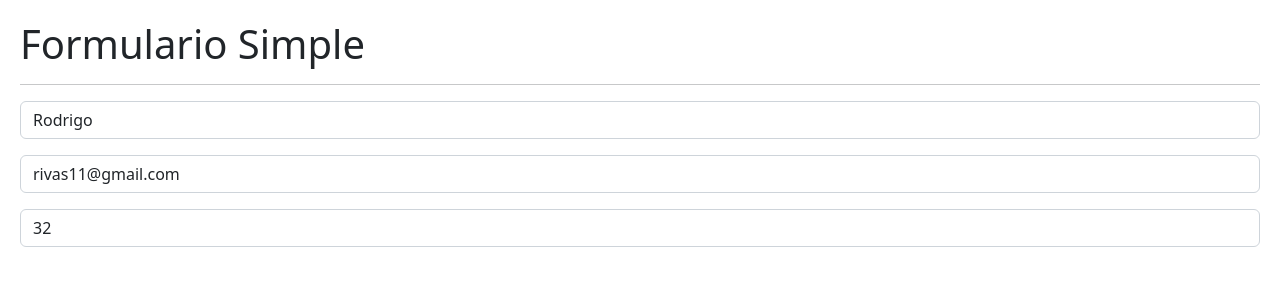
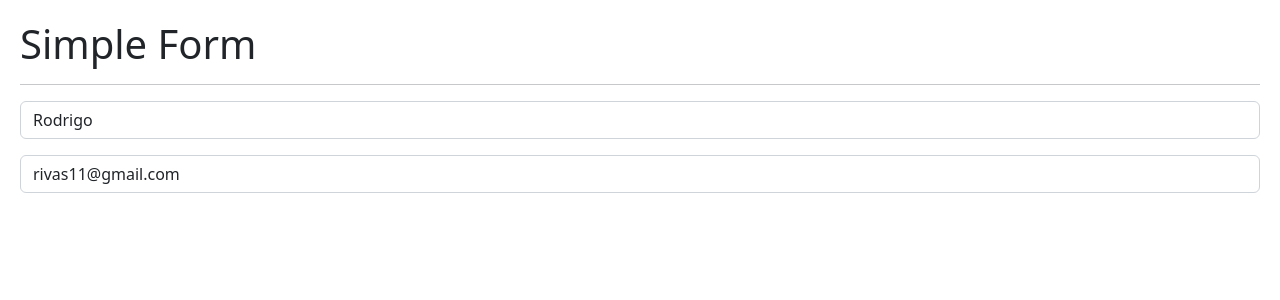
Before and after one commit to Xanul/hooks-app, a React (Vite) app: page / in a window 1280 px wide. Shown: the top 300 px of the page. Built offline with nearby package versions, Linux system fonts and the light colour scheme.

Commit message:
Added more useEffect examples with Message component

```diff
--- /dev/null
+++ b/src/02-useEffect/Message.jsx
@@ -0,0 +1,37 @@
+import { useEffect, useState } from "react"
+
+export const Message = () => {
+
+  const [coords, setCoords] = useState({
+    x: 0,
+    y: 0
+  })
+
+  useEffect(() => {
+
+    const onMouseMove = ({x, y}) => {
+      const coords = {x,y}
+      setCoords(coords)
+    }
+
+    window.addEventListener('mousemove', onMouseMove);
+
+    return () => {
+
+    // window.removeEventListener('mousemove', onMouseMove)
+
+    }
+  }, []);
+
+
+  return (
+    <>
+
+      <h3>Usuario ya existe</h3>
+      <hr />
+      {
+        JSON.stringify(coords)
+      }
+    </>
+  )
+}
--- a/src/02-useEffect/SimpleForm.jsx
+++ b/src/02-useEffect/SimpleForm.jsx
@@ -1,46 +1,51 @@
 import { useEffect, useState } from "react"
+import { Message } from "./Message";
+
+
 
 export const SimpleForm = () => {
 
   const [formState, setFormState] = useState({
     username: 'Rodrigo',
-    email: 'rivas11@gmail.com',
-    age: 32
-  })
+    email: 'rivas11@gmail.com'
+  });
 
-  const {username, email, age} = formState;
+  const {username, email} = formState;
 
-  const onInputChange = ({target}) => {
+  const onInputChange = (eve) => {
+    const {target} = eve;
     const {name, value} = target;
-
-    // console.log(name, value);
 
     setFormState({
       ...formState,
-      [name]: value
-    })
+      [name]: value,
+    });
   }
 
-  useEffect(() => {
-    console.log('useEffect Called!');
-  }, []);
+  useEffect(()=> {
+    // console.log('useEffect called!');
+  },[]);
 
-  useEffect(() => {
-    console.log('formState Changed!');
-  }, [formState]);
+  useEffect(()=> {
+    // console.log('formState changed!');
+  },[formState]);
 
-  useEffect(() => {
-    console.log('email Changed!');
-  }, [email]);
+  useEffect(()=> {
+    // console.log('email changed!');
+    // console.log(email);
+  },[email]);
+
+
+
 
   return (
     <>
-      <h1>Formulario Simple</h1>
+      <h1>Simple Form</h1>
       <hr />
 
       <input
       type="text"
-        className="form-control"
+      className="form-control mt-3"
       placeholder="Username"
       name="username"
       value={username}
@@ -50,21 +55,15 @@ export const SimpleForm = () => {
       <input
       type="email"
       className="form-control mt-3"
-        placeholder="rivas@gmail.com"
+      placeholder="Email"
       name="email"
       value={email}
       onChange={onInputChange}
       />
 
-      <input
-        type="number"
-        className="form-control mt-3"
-        placeholder="Age"
-        name="age"
-        value={age}
-        onChange={onInputChange}
-      />
-
+      {
+        (username === 'Rodrigo2') && <Message />
+      }
 
     </>
   )
```
Lines whose indentation alone changed are shown as unchanged.
